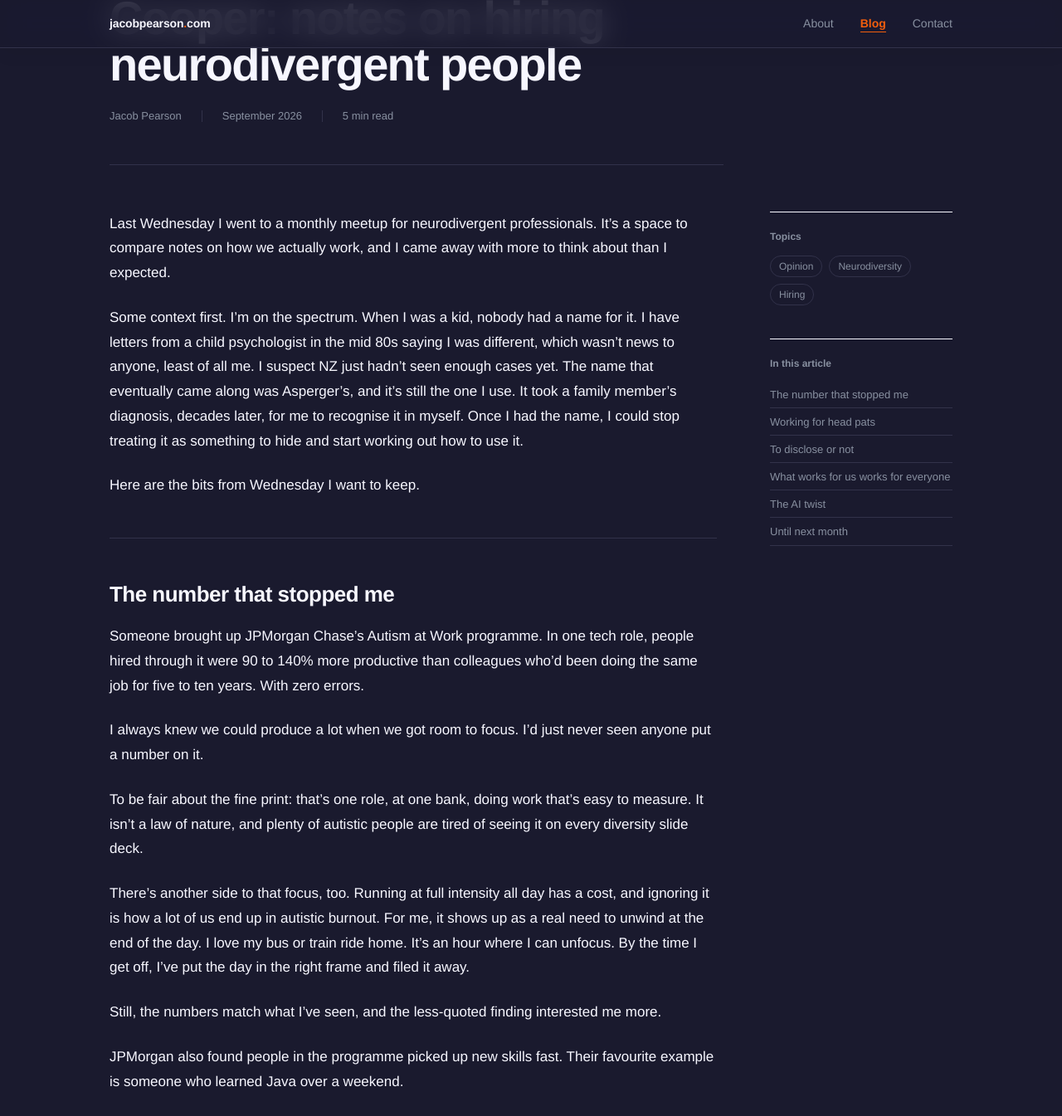
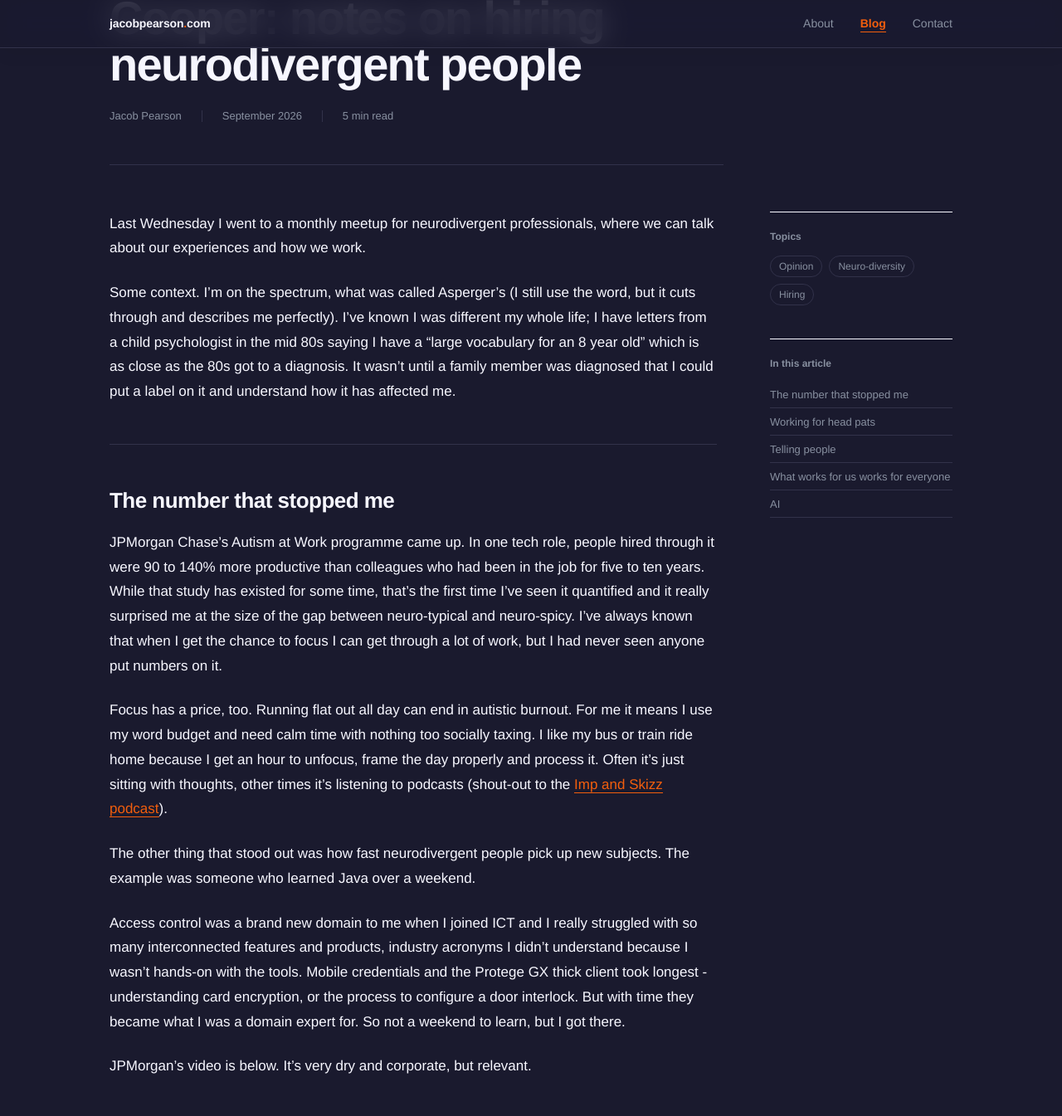
Before and after one commit to jacobpearson/jacobpearson.github.io, a Jekyll site: the page built from _posts/2026-09-25-were-not-all-sheldon-cooper.md, in a window 1280 px wide and 1400 px high, scrolled down 246 px, cut to the strip 0-1345 px from the top of the window. Shown: the whole strip at 83% size. Built offline with Jekyll 4.4.1, drawn with Linux system fonts in a browser that asks for light colours; some of the changed text lies outside the part shown.

Commit message:
Replace Sheldon Cooper post body with Jacob's rewrite
Co-Authored-By: Claude Opus 5.5 <noreply@anthropic.com>

```diff
--- a/_posts/2026-09-25-were-not-all-sheldon-cooper.md
+++ b/_posts/2026-09-25-were-not-all-sheldon-cooper.md
@@ -4,43 +4,32 @@ title: "We're not all Sheldon Cooper: notes on hiring neurodivergent people"
 date: 2026-09-25
 category: Opinion
 read_time: 5
-tags: [Opinion, Neurodiversity, Hiring]
+tags: [Opinion, Neuro-diversity, Hiring]
 excerpt: "Notes from a meetup of neurodivergent professionals: the productivity numbers, working for head pats, when to disclose, and why what works for us works for everyone."
 toc:
   - { id: "the-number-that-stopped-me", title: "The number that stopped me" }
   - { id: "working-for-head-pats", title: "Working for head pats" }
-  - { id: "to-disclose-or-not", title: "To disclose or not" }
+  - { id: "telling-people", title: "Telling people" }
   - { id: "what-works-for-us-works-for-everyone", title: "What works for us works for everyone" }
-  - { id: "the-ai-twist", title: "The AI twist" }
-  - { id: "until-next-month", title: "Until next month" }
+  - { id: "ai", title: "AI" }
 ---
 
-Last Wednesday I went to a monthly meetup for neurodivergent professionals. It's a space to compare notes on how we actually work, and I came away with more to think about than I expected.
+Last Wednesday I went to a monthly meetup for neurodivergent professionals, where we can talk about our experiences and how we work.
 
-Some context first. I'm on the spectrum. When I was a kid, nobody had a name for it. I have letters from a child psychologist in the mid 80s saying I was different, which wasn't news to anyone, least of all me. I suspect NZ just hadn't seen enough cases yet. The name that eventually came along was Asperger's, and it's still the one I use. It took a family member's diagnosis, decades later, for me to recognise it in myself. Once I had the name, I could stop treating it as something to hide and start working out how to use it.
-
-Here are the bits from Wednesday I want to keep.
+Some context. I'm on the spectrum, what was called Asperger's (I still use the word, but it cuts through and describes me perfectly). I've known I was different my whole life; I have letters from a child psychologist in the mid 80s saying I have a "large vocabulary for an 8 year old" which is as close as the 80s got to a diagnosis. It wasn't until a family member was diagnosed that I could put a label on it and understand how it has affected me.
 
 ## The number that stopped me
 {: id="the-number-that-stopped-me"}
 
-Someone brought up JPMorgan Chase's Autism at Work programme. In one tech role, people hired through it were 90 to 140% more productive than colleagues who'd been doing the same job for five to ten years. With zero errors.
+JPMorgan Chase's Autism at Work programme came up. In one tech role, people hired through it were 90 to 140% more productive than colleagues who had been in the job for five to ten years. While that study has existed for some time, that's the first time I've seen it quantified and it really surprised me at the size of the gap between neuro-typical and neuro-spicy. I've always known that when I get the chance to focus I can get through a lot of work, but I had never seen anyone put numbers on it.
 
-I always knew we could produce a lot when we got room to focus. I'd just never seen anyone put a number on it.
+Focus has a price, too. Running flat out all day can end in autistic burnout. For me it means I use my word budget and need calm time with nothing too socially taxing. I like my bus or train ride home because I get an hour to unfocus, frame the day properly and process it. Often it's just sitting with thoughts, other times it's listening to podcasts (shout-out to the [Imp and Skizz podcast](https://podcasts.apple.com/nz/podcast/imp-and-skizz-podcast/id1639033817)).
 
-To be fair about the fine print: that's one role, at one bank, doing work that's easy to measure. It isn't a law of nature, and plenty of autistic people are tired of seeing it on every diversity slide deck.
+The other thing that stood out was how fast neurodivergent people pick up new subjects. The example was someone who learned Java over a weekend.
 
-There's another side to that focus, too. Running at full intensity all day has a cost, and ignoring it is how a lot of us end up in autistic burnout. For me, it shows up as a real need to unwind at the end of the day. I love my bus or train ride home. It's an hour where I can unfocus. By the time I get off, I've put the day in the right frame and filed it away.
+Access control was a brand new domain to me when I joined ICT and I really struggled with so many interconnected features and products, industry acronyms I didn't understand because I wasn't hands-on with the tools. Mobile credentials and the Protege GX thick client took longest - understanding card encryption, or the process to configure a door interlock. But with time they became what I was a domain expert for. So not a weekend to learn, but I got there.
 
-Still, the numbers match what I've seen, and the less-quoted finding interested me more.
-
-JPMorgan also found people in the programme picked up new skills fast. Their favourite example is someone who learned Java over a weekend.
-
-That one I recognise, with an asterisk. When I joined ICT, access control was a completely new domain to me, and I struggled. There were a lot of interconnected parts and a whole vocabulary of industry terms, and because I wasn't hands-on with the hardware, I couldn't learn it by poking at it. The two that took longest to click were mobile credentials, where a phone acts as your access card, and the Protege GX thick client. They're now the areas people come to me with.
-
-So not a weekend. But once something has my attention, I don't let go of it.
-
-JPMorgan's own video on the programme is below. Fair warning: it's very corporate.
+JPMorgan's video is below. It's very dry and corporate, but relevant.
 
 <div class="video-embed">
   <iframe src="https://www.youtube-nocookie.com/embed/IzH8atgPQww" title="JPMorgan Chase: Autism at Work" allow="accelerometer; autoplay; clipboard-write; encrypted-media; gyroscope; picture-in-picture" allowfullscreen></iframe>
@@ -50,48 +39,31 @@ JPMorgan's own video on the programme is below. Fair warning: it's very corporat
 ## Working for head pats
 {: id="working-for-head-pats"}
 
-One theme kept coming up. We're very happy working on our own. Give us a problem and some room, and we'll go deep. But most of us also like knowing we're on the right track.
+Several people said they're happy to work on their own, but like some reinforcement that they're on the right track. Someone called it working for head pats. Someone else said gold stars.
 
-Someone called it working for head pats. Someone else said gold stars. That's me. I'm comfortable digging into areas I don't know well and keeping going without anyone checking in. I just like to come up for air now and then and hear "yep, right direction." It isn't neediness. It's cheap insurance against going very deep on the wrong thing.
+That's me too. I'm happy to dig into areas I'm inexperienced in and keep going. If I can pop up for air every now and then and get a bit of reassurance, that helps a lot. All that means for my manager is a check-in occasionally will help, I'll yell out when it's needed.
 
-For an employer, the cost is a five-minute check-in. Most people work better with one anyway.
+At a minimum, I can use "Working for head pats" as a funny descriptor for how I like to work during job interviews.
 
-## To disclose or not
-{: id="to-disclose-or-not"}
+## Telling people
+{: id="telling-people"}
 
-This was the conversation that stuck with me most.
+Disclosure came up. One guy got no responses to his applications with his neurodivergence on the first page of his CV, and only started getting replies once he moved it to the end. Others said it's a benefit to most employers, apart from the ones who are scared of it or don't know what it means.
 
-One attendee said he didn't get a single response to applications while his neurodivergence was on the first page of his CV. He moved it to the end, and the callbacks started. Same person, same experience, different page.
+I feel the employer out first. When I interviewed at ICT I had a feeling plenty of people there were on the spectrum, so I said I was too. I wouldn't do that everywhere.
 
-Others pointed out the irony. For most employers it's a benefit. The ones who react badly tend to be the ones who don't know much about it, or are nervous about what they don't know.
-
-My approach has been to feel out the employer first. When I interviewed at ICT, I had a hunch I wouldn't be the only one on the spectrum there, so I said I was too. It went fine. I wouldn't have said it everywhere.
-
-I understand why people hold back. For a lot of people, the reference point for autism is Sheldon Cooper. We're not all Sheldon. We're not unfeeling either. It's closer to the opposite: we feel everything, and a fair chunk of our energy goes into managing it.
+We're not all Sheldon Cooper. We're not unfeeling automatons, which seems to still be too commonly thought. We feel everything and have to manage all of it. We feel emotions and external stimuli at much higher, more intense volume than neuro-typical people, even if it's not always shown on the outside. While neuro-typical people can focus on the person in front of them talking when in a noisy room, I can't - I hear all the conversations, so separate meeting spaces are appreciated for any deeper discussions.
 
 ## What works for us works for everyone
 {: id="what-works-for-us-works-for-everyone"}
 
-This is the bit I'd want every hiring manager to read.
+You don't need to tiptoe around us. Be blunt. Treat us like we're German or Dutch and ask for what you want directly. If I'm doing mental gymnastics to work out what you mean we really should pivot - flowcharts and pictures are wonderful aids. The upside is that neuro-typicals benefit from the clarity of communication too.
 
-You don't need to tiptoe around us. Most of what helps neurodivergent staff is just good communication. Be direct. Treat us like we're German or Dutch. Ask the question you actually want answered.
+If you're an employer nervous about hiring someone like me, ask what they need and be direct about it. Not everything can be accommodated for in a modern office (private office with extra soundproofing), but not sitting under the blasting air-con is a good start, or not sitting them amongst a bunch of rowdy telesales people. All I needed at ICT was not to have constant foot traffic behind me - pretty easy really to accommodate, and we did later rearrange the office to avoid having people backing onto main walkways.
 
-If I'm doing mental gymnastics to work out what you mean, the message could be clearer. And if it's hard for me to parse, I'm probably not the only one in the room guessing.
+## AI
+{: id="ai"}
 
-Writing down what "done" looks like isn't a special accommodation. It's what good teams already do.
+Several people said they've had more compliments on their communication since AI came into the workplace. We use it to write instructions and messages that give neuro-typical people what they need. Neuro-typical people are now writing prompts that are direct and clear, which helps the neuro-diverse community too. Being cheap with your tokens, explaining clearly what you want and don't want... it's bliss for us humans, too.
 
-## The AI twist
-{: id="the-ai-twist"}
-
-The last topic got a laugh. A few people said they've been getting more compliments on their communication since AI tools turned up.
-
-We use AI to translate: turning our instructions and messages into something neurotypical colleagues find easier to take in, with the softening and context they expect.
-
-And it runs the other way too. To get anything useful out of an LLM, you have to say exactly what you mean. So neurotypical people are now getting daily practice at writing the way we've always wished they would. Prompting is accidental training in talking to autistic people.
-
-## Until next month
-{: id="until-next-month"}
-
-It was an excellent session, and I can't wait for the next one.
-
-If you're a hiring manager on the fence, don't be scared of it. Ask what someone needs, be direct, and hand out the occasional head pat. You'll likely get more than you bargained for.
+It was an excellent session and I can't wait for the next one.
```
